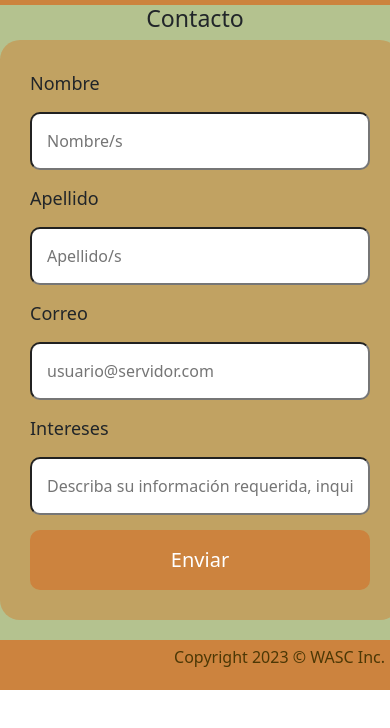
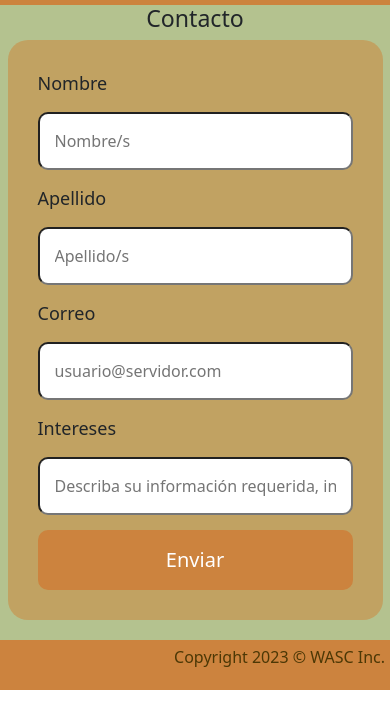
Before and after one commit to wasilvac/PF_W_Silva, a website: page contacto.html in a window 390 px wide. Shown: the part 54-782 px from the top of the page. Drawn offline with Linux system fonts and the light colour scheme.

Commit message:
antes_publicar2

```diff
--- a/scss/view/_contact.scss
+++ b/scss/view/_contact.scss
@@ -13,7 +13,7 @@
 	border-radius: 20px;
 
     @media (max-width: 735px){
-			width:400px;
+			width: 375px;
 		}
 
     div{
--- a/scss/view/_history.scss
+++ b/scss/view/_history.scss
@@ -13,6 +13,7 @@
 	@media (max-width: 735px)
 	{
 		width: 300px;
+		padding: 0 0;
 	}
 
 }
```
Also changed, not shown: css/main.css, 1 other file.
